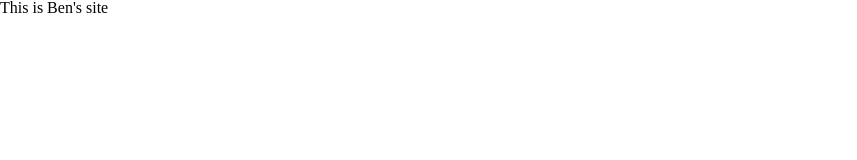
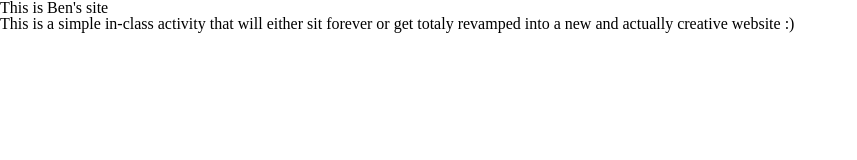
Before and after one commit to PicklesForEyes/PicklesForEyes.github.io, a plain HTML site: page index.html in a window 1280 px wide. Shown: the whole page, without its empty margins (0-857 px from the left). Drawn offline with Linux system fonts and the light colour scheme.

Commit message:
added descriptive paragraph to line 13

```diff
--- a/index.html
+++ b/index.html
@@ -10,6 +10,7 @@
 <body>
 
 <h1>This is Ben's site</h1>
+<p>This is a simple in-class activity that will either sit forever or get totaly revamped into a new and actually creative website :)</p>
 
 </body>
 
```
